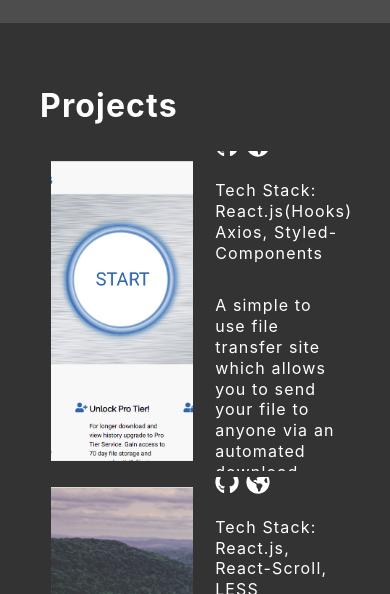
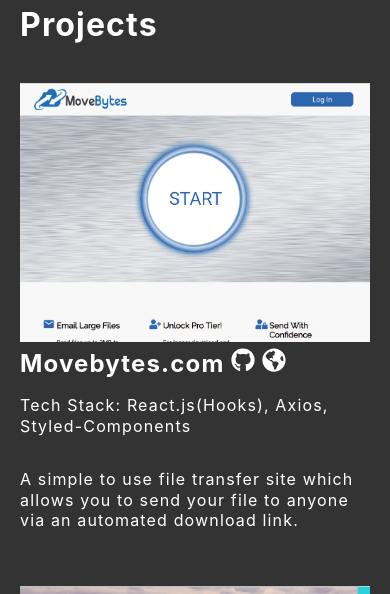
Before and after one commit to ThomasKisner/PortfolioSite, a React (Create React App) app: page / in a window 390 px wide. Shown: the part 974-1568 px from the top of the page. Built offline with nearby package versions, Linux system fonts and the light colour scheme.

Commit message:
styled mobile version of site

```diff
--- a/src/css/index.css
+++ b/src/css/index.css
@@ -62,6 +62,11 @@
     margin: 0;
   }
 }
+@media (max-width: 540px) {
+  .nav .personalMenuInfo h2 {
+    display: none;
+  }
+}
 .nav .nav-content {
   max-width: 900px;
   margin: 0 auto;
@@ -80,6 +85,11 @@
     width: fit-content;
   }
 }
+@media (max-width: 540px) {
+  .nav .nav-content {
+    width: 100%;
+  }
+}
 .nav .nav-content .centerLinks {
   display: flex;
   flex-direction: column;
@@ -93,6 +103,11 @@
     width: fit-content;
   }
 }
+@media (max-width: 540px) {
+  .nav .nav-content .centerLinks {
+    width: 100%;
+  }
+}
 .nav .nav-content .centerLinks a {
   cursor: pointer;
   min-height: 60px;
@@ -103,6 +118,7 @@
   justify-content: center;
   align-items: center;
   font-size: 1.3rem;
+  padding: 0;
 }
 @media (max-width: 950px) {
   .nav .nav-content .centerLinks a {
@@ -142,6 +158,11 @@
   max-width: 800px;
   margin: 0 auto;
   padding: 40px;
+}
+@media (max-width: 540px) {
+  .section-content {
+    padding: 20px;
+  }
 }
 .content {
   padding-right: 20rem;
@@ -232,6 +253,14 @@
   display: flex;
   justify-content: space-between;
 }
+@media (max-width: 420px) {
+  .contact .formButtons {
+    flex-direction: column;
+    justify-content: space-between;
+    height: 125px;
+    align-items: center;
+  }
+}
 .contact .formButtons input {
   height: 50px;
   width: 45%;
@@ -294,11 +323,22 @@
   padding: 10px 0;
   margin: 1% 0;
 }
+@media (max-width: 540px) {
+  .projectTilesContainer .projectTileAndText .projectTile {
+    flex-direction: column;
+    height: 470px;
+  }
+}
 .projectTilesContainer .projectTileAndText .projectTile .projectText {
   width: 40%;
   display: flex;
   flex-direction: column;
   justify-content: center;
+}
+@media (max-width: 540px) {
+  .projectTilesContainer .projectTileAndText .projectTile .projectText {
+    width: 100%;
+  }
 }
 .projectTilesContainer .projectTileAndText .projectTile .projectText a {
   color: white;
@@ -317,6 +357,13 @@
   background-position: center;
   transition: all 0.5s ease;
   transition: all 0.5s;
+}
+@media (max-width: 549px) {
+  .projectTilesContainer .projectTileAndText .innerTile {
+    width: 100%;
+    height: 55%;
+    background-position: top;
+  }
 }
 .projectTilesContainer .projectTileAndText .innerTile:hover {
   transform: scale(1.05);
@@ -373,6 +420,11 @@
   flex-wrap: no-wrap;
   margin-bottom: 20px;
 }
+@media (max-width: 540px) {
+  .skillContainer .skillSection {
+    width: 100%;
+  }
+}
 .skillContainer .skillSection .faCircle {
   padding: 7px;
   border-radius: 50%;
--- a/src/less/index.less
+++ b/src/less/index.less
@@ -51,6 +51,9 @@
       @media(max-width: 950px){
         margin: 0;
       }
+      @media(max-width:540px){
+        display: none;
+      }
     }
   }
   .nav-content {
@@ -68,6 +71,9 @@
       margin: 0;
       width: fit-content;
     }
+    @media(max-width: 540px){
+      width: 100%;
+    }
     .centerLinks {
       display: flex;
       flex-direction: column;
@@ -77,6 +83,9 @@
       @media(max-width:950px){
         flex-direction: row;
         width: fit-content;
+      }
+      @media(max-width:540px){
+        width: 100%;
       }
       a {
         cursor: pointer;
@@ -88,6 +97,7 @@
         justify-content: center;
         align-items: center;
         font-size: 1.3rem;
+        padding: 0;
         @media(max-width: 950px){
         border-bottom: none;
         height: 40px;
@@ -131,6 +141,9 @@
   max-width: 800px;
   margin: 0 auto;
   padding: 40px;
+  @media(max-width: 540px){
+    padding: 20px;
+  }
 }
 
 .content {
@@ -224,6 +237,12 @@
     height: fit-content;
     display: flex;
     justify-content: space-between;
+    @media(max-width:420px){
+      flex-direction: column;
+      justify-content: space-between;
+      height: 125px;
+      align-items: center;
+    }
     input {
       height: 50px;
       width: 45%;
@@ -267,6 +286,7 @@
   display: flex;
   flex-direction: column;
   justify-content: space-between;
+
   .projectTileAndText {
     width: 100%;
     height: auto;
@@ -292,12 +312,19 @@
       justify-content: space-around;
       padding: 10px 0;
       margin: 1% 0;
+      @media(max-width: 540px){
+        flex-direction: column;
+        height: 470px;
+      }
       .projectText {
         width: 40%;
         //border:1px solid orange;
         display: flex;
         flex-direction: column;
         justify-content: center;
+        @media(max-width:540px){
+          width: 100%;
+        }
         a {
           color: white;
         }
@@ -317,6 +344,11 @@
       background-position: center;
       transition: all 0.5s ease;
       transition: all 0.5s;
+    @media(max-width: 549px){
+      width: 100%;
+      height: 55%;
+      background-position: top;
+    }
     }
     .innerTile:hover {
       transform: scale(1.05);
@@ -378,6 +410,9 @@
 
     margin-bottom: 20px;
     //border: 1px solid red;
+    @media(max-width:540px){
+      width: 100%;
+    }
     .faCircle {
       padding: 7px;
       border-radius: 50%;
```
